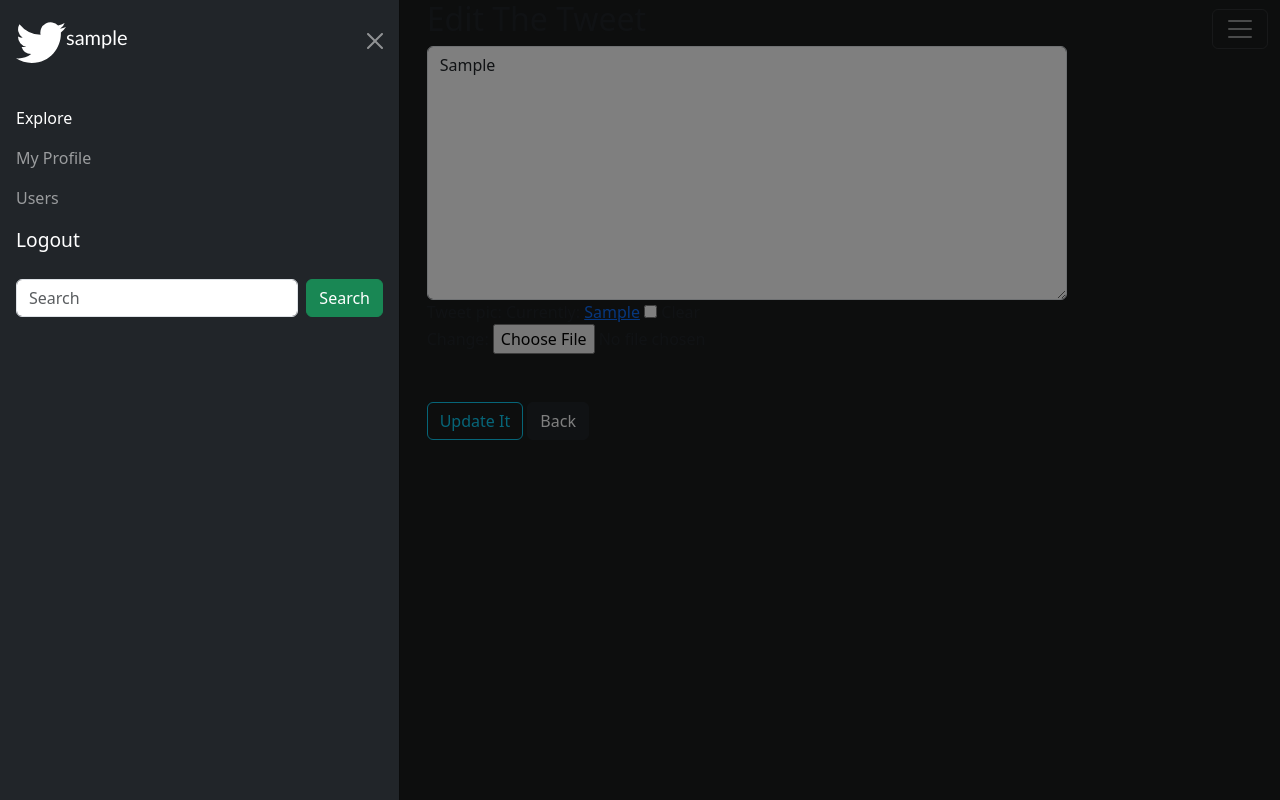
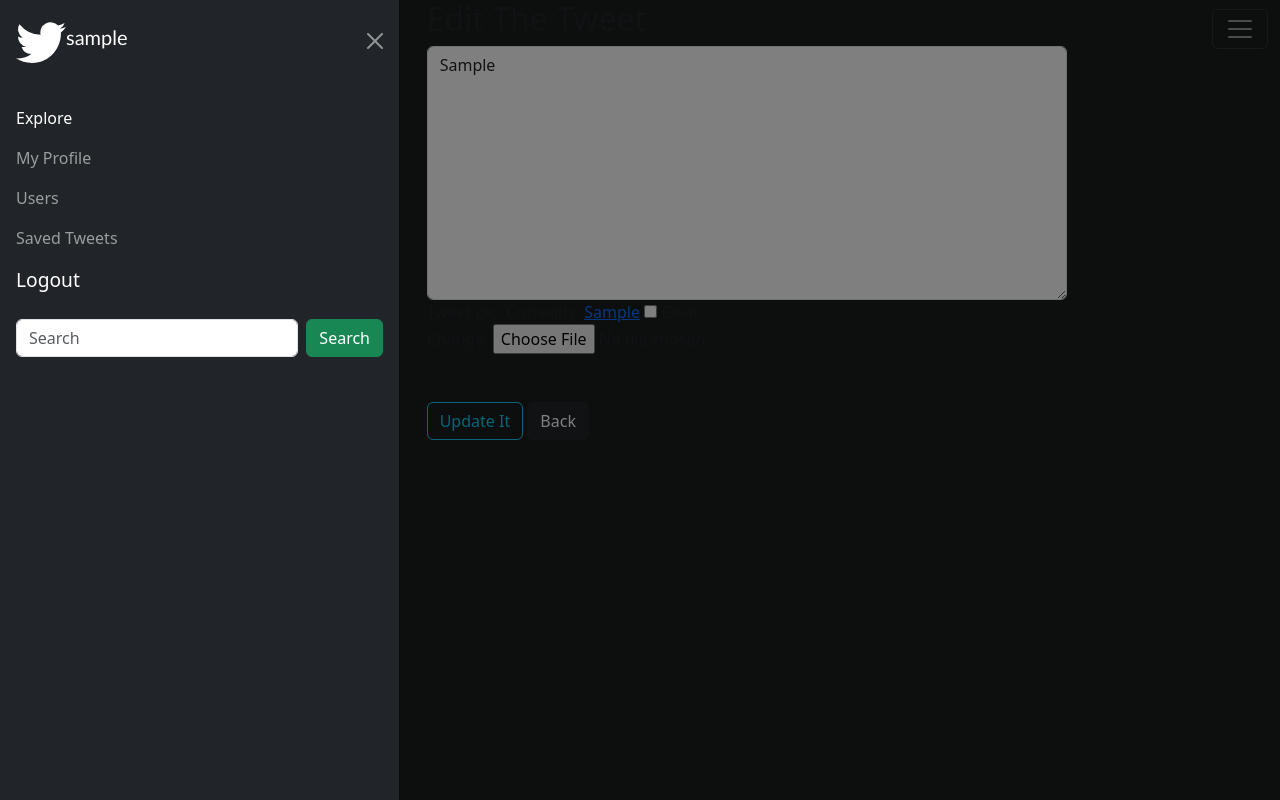
Before and after one commit to Kirolls20/Twitter_Clone, a Django app: page /edit-tweet/1/ in a window 1280 px wide, after a click that opens the changed part. Run offline with Django 4.2, Linux system fonts and the light colour scheme; a user stored in the database is signed in; tables that the repository leaves empty hold one stand-in row (values such as "Sample post").

Commit message:
Add savedTweet models.

```diff
--- a/tweetLand/admin.py
+++ b/tweetLand/admin.py
@@ -1,6 +1,6 @@
 from django.contrib import admin
 from django.contrib.auth.models import Group,User
-from .models import Tweet,User,Comment
+from .models import Tweet,User,Comment,SavedTweet
 
 # Register and UnRegister your models here.
 admin.site.unregister(Group)
@@ -8,6 +8,7 @@ admin.site.register(User)
 # admin.site.register(Profile)
 admin.site.register(Tweet)
 admin.site.register(Comment)
+admin.site.register(SavedTweet)
 
 # Expand The User model with profile model inline
 # class UserProfileInline(admin.StackedInline):
--- a/tweetLand/models.py
+++ b/tweetLand/models.py
@@ -30,6 +30,7 @@ class Tweet(models.Model):
     created_at = models.DateTimeField(auto_now_add=True)
     updated_at = models.DateTimeField(auto_now=True)
 
+
     def total_likes(self):
         return self.likes.count()
 
@@ -39,6 +40,17 @@ class Tweet(models.Model):
     def total_comments(self):
         return self.comments.count()
 
+class SavedTweet(models.Model):
+    user= models.ForeignKey(User,on_delete=models.CASCADE)
+    tweet = models.ForeignKey(Tweet,on_delete=models.CASCADE)
+    saved_time= models.DateTimeField(auto_now_add=True)
+
+
+    class Meta:
+        unique_together = ['user','tweet']
+
+    def __str__(self):
+        return f'{self.user} {self.tweet.tweet}'
 
 class Comment(models.Model):
     comment = models.TextField()
--- a/tweetLand/templates/navbar.html
+++ b/tweetLand/templates/navbar.html
@@ -29,10 +29,16 @@
             <li class="nav-item">
               <a class="nav-link" href="{% url 'user_list' %}">Users</a>
             </li>
+
             <ul class="navbar-nav">
+              <li class="nav-item">
+                <a class="nav-link" href="#">Saved Tweets</a>
+              </li>
               <li class="nav-item">
                 <a class="nav-link active" aria-current="page" href="{% url 'logout' %}" style="font-size: larger;">Logout</a>
               </li>
+              <ul class="navbar-nav">
+
           {% else %}
           <li class="nav-item">
             <a class="nav-link" href="{% url 'register' %}">SignUP</a>
--- /dev/null
+++ b/tweetLand/templates/saved_tweets.html
@@ -0,0 +1,6 @@
+{% include 'base.html' %}
+
+<h1>Saved Tweets</h1>
+{% block content %}
+
+{% endblock %}
```
Also changed, not shown: tweetLand/migrations/0005_savedtweet.py (added).
